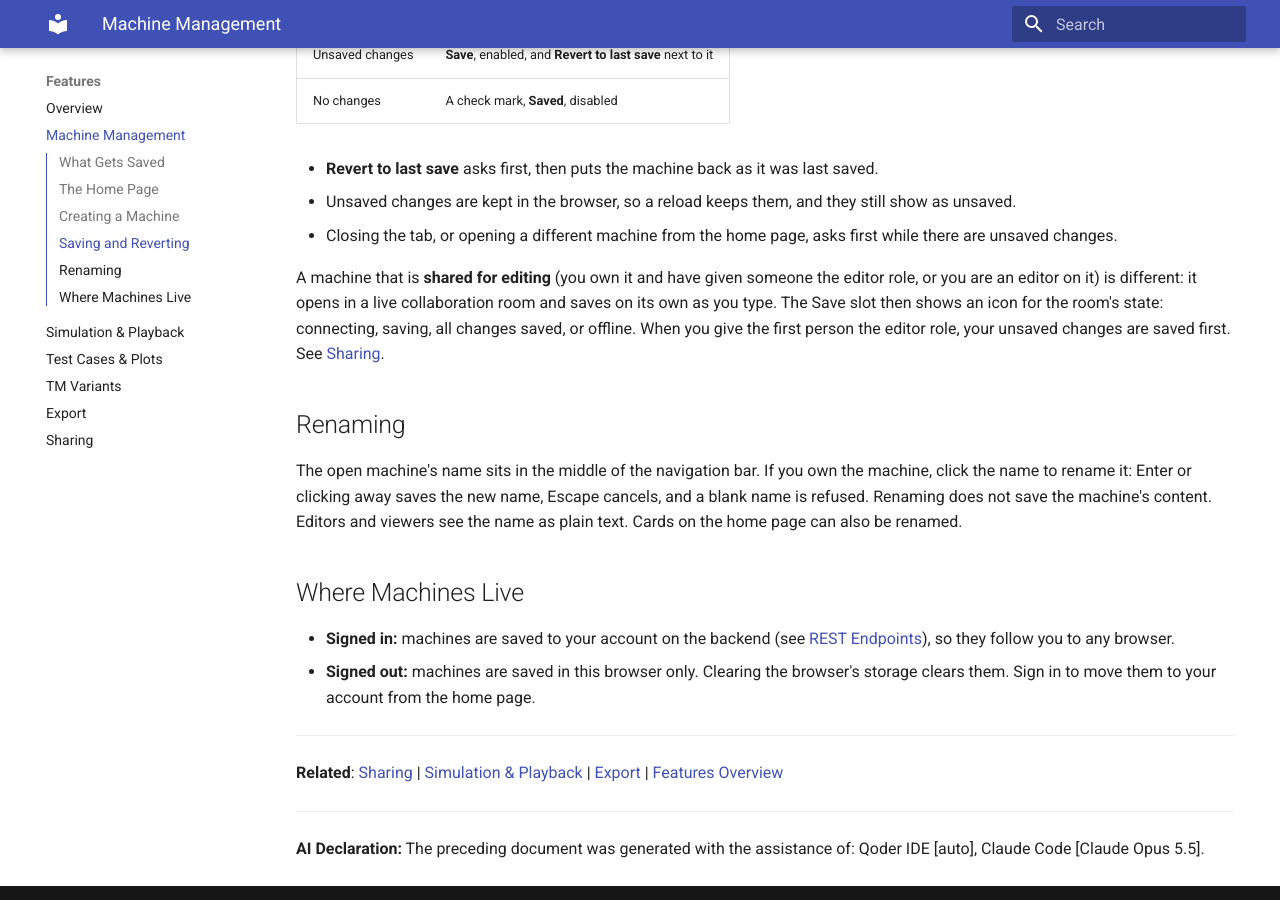
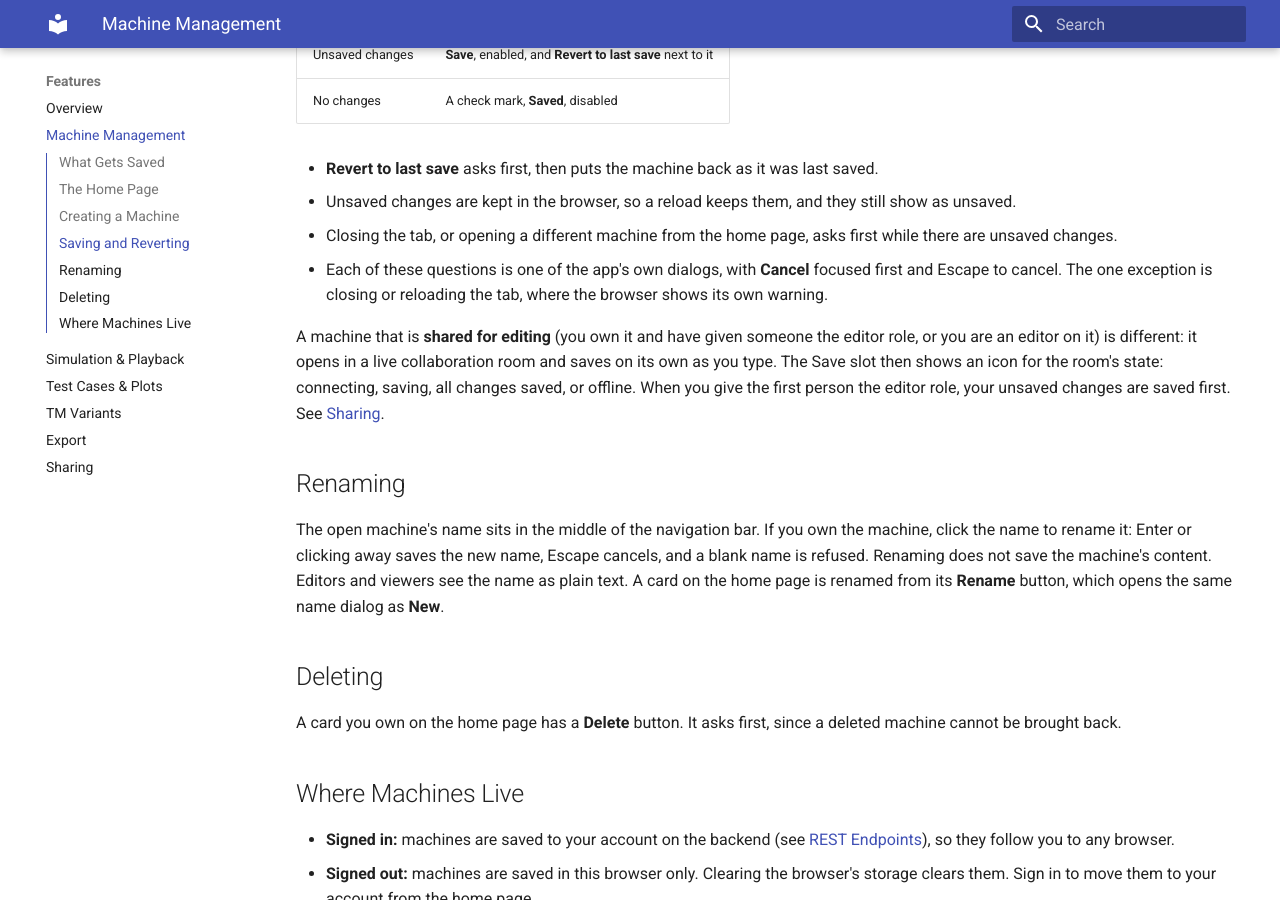
Before and after one commit to 2883251/Automata-Editor-and-Visualiser-Documentation, an MkDocs documentation site: the page built from docs/Features/machine-management.md, in a window 1280 px wide and 900 px high, scrolled down 1514 px. Built offline with MkDocs 1.6.1 and Material for MkDocs 9.7.7, drawn with Linux system fonts in a browser that asks for light colours.

Commit message:
docs(features): describe the app's own confirm and rename dialogs (#76)
Brings two pages in line with Frontend #117, which replaced the browser's pop-ups with the app's own dialogs.

- **Machine Management:** questions are the app's dialogs, with the tab close warning as the one exception; renaming a card opens the name dialog; a short Deleting section is added.
- **Frontend Architecture:** adds the `ConfirmDialog` row, and `NameMachineDialog` now covers renaming a card.

Refs brh/Automata-Editor-and-Visualiser-Frontend#117

**AI Declaration:** The preceding document was written with the assistance of: Claude Code [Claude Opus 5.5].

Reviewed-on: https://sdp.ms.wits.ac.za/brh/Automata-Editor-and-Visualiser-Documentation/pulls/76
Reviewed-by: HaydnRad <2883251@students.wits.ac.za>
Co-authored-by: r-fletcher <fletcher.ryj@gmail.com>
Co-committed-by: r-fletcher <fletcher.ryj@gmail.com>

```diff
--- a/docs/Features/machine-management.md
+++ b/docs/Features/machine-management.md
@@ -45,12 +45,17 @@ A machine only you work on saves **when you press Save** (or Ctrl+S, Cmd+S on a
 - **Revert to last save** asks first, then puts the machine back as it was last saved.
 - Unsaved changes are kept in the browser, so a reload keeps them, and they still show as unsaved.
 - Closing the tab, or opening a different machine from the home page, asks first while there are unsaved changes.
+- Each of these questions is one of the app's own dialogs, with **Cancel** focused first and Escape to cancel. The one exception is closing or reloading the tab, where the browser shows its own warning.
 
 A machine that is **shared for editing** (you own it and have given someone the editor role, or you are an editor on it) is different: it opens in a live collaboration room and saves on its own as you type. The Save slot then shows an icon for the room's state: connecting, saving, all changes saved, or offline. When you give the first person the editor role, your unsaved changes are saved first. See [Sharing](sharing.md).
 
 ## Renaming
 
-The open machine's name sits in the middle of the navigation bar. If you own the machine, click the name to rename it: Enter or clicking away saves the new name, Escape cancels, and a blank name is refused. Renaming does not save the machine's content. Editors and viewers see the name as plain text. Cards on the home page can also be renamed.
+The open machine's name sits in the middle of the navigation bar. If you own the machine, click the name to rename it: Enter or clicking away saves the new name, Escape cancels, and a blank name is refused. Renaming does not save the machine's content. Editors and viewers see the name as plain text. A card on the home page is renamed from its **Rename** button, which opens the same name dialog as **New**.
+
+## Deleting
+
+A card you own on the home page has a **Delete** button. It asks first, since a deleted machine cannot be brought back.
 
 ## Where Machines Live
 
```
Also changed, not shown: docs/Technical Architecture/frontend-architecture.md (+2 -1 lines).
